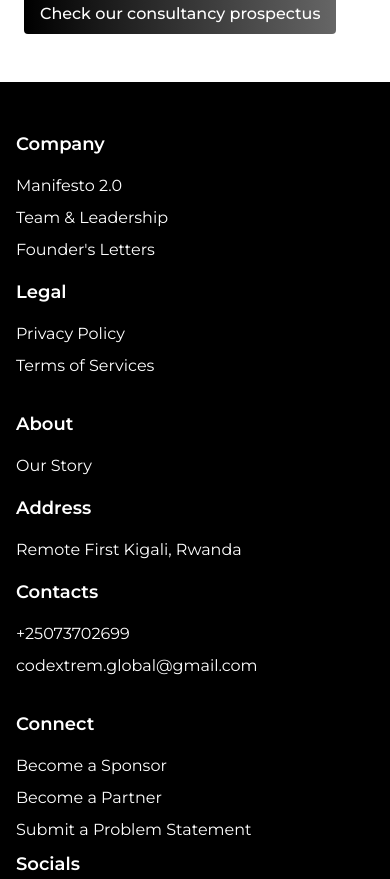
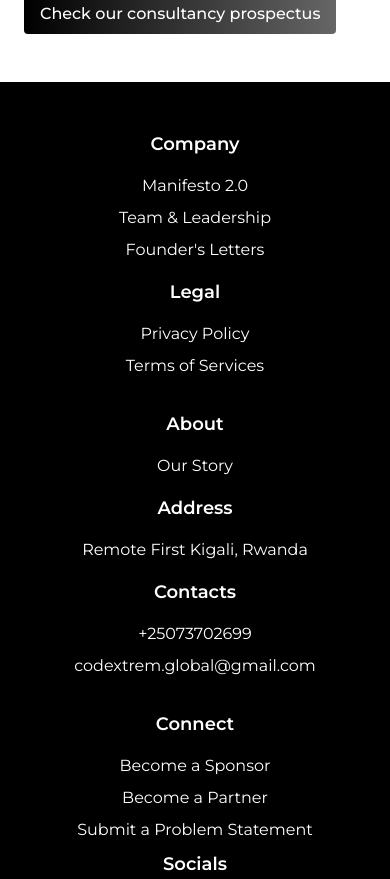
Before and after one commit to Simeon-Azeh/codextreme_back, a Next.js app: page / in a window 390 px wide. Shown: the part 11121-12000 px from the top of the page. Built offline with nearby package versions, Linux system fonts and the light colour scheme.

Commit message:
fixed footer responsiveness

```diff
--- a/app/components/footer.tsx
+++ b/app/components/footer.tsx
@@ -4,21 +4,21 @@ import { FaFacebook, FaTwitter, FaLinkedin, FaInstagram } from 'react-icons/fa';
 const Footer = () => {
     return (
         <footer className="bg-black text-white py-12">
-            <div className="w-full md:w-[90%] mx-auto px-4 grid grid-cols-1 md:grid-cols-2 lg:grid-cols-4 gap-8">
+            <div className="w-full md:w-[90%] mx-auto px-4 grid grid-cols-1 md:grid-cols-2 lg:grid-cols-4 gap-8 text-center md:text-left">
 
                 {/* Company Column */}
                 <div>
                     <h4 className="font-semibold text-lg mb-4">Company</h4>
                     <ul className="space-y-2">
-                        <li><a href="#" className="hover:text-purple-500">Manifesto 2.0</a></li>
-                        <li><a href="#" className="hover:text-purple-500">Team & Leadership</a></li>
-                        <li><a href="#" className="hover:text-purple-500">Founder's Letters</a></li>
+                        <li><a href="#" className="hover:text-red-500">Manifesto 2.0</a></li>
+                        <li><a href="#" className="hover:text-red-500">Team & Leadership</a></li>
+                        <li><a href="#" className="hover:text-red-500">Founder's Letters</a></li>
 
                     </ul>
                     <h4 className="font-semibold text-lg my-4">Legal</h4>
                     <ul className="space-y-2">
-                        <li><a href="#" className="hover:text-purple-500">Privacy Policy</a></li>
-                        <li><a href="#" className="hover:text-purple-500">Terms of Services</a></li>
+                        <li><a href="#" className="hover:text-red-500">Privacy Policy</a></li>
+                        <li><a href="#" className="hover:text-red-500">Terms of Services</a></li>
                     </ul>
 
                 </div>
@@ -27,18 +27,18 @@ const Footer = () => {
                 <div>
                     <h4 className="font-semibold text-lg mb-4">About</h4>
                     <ul className="space-y-2">
-                        <li><a href="#" className="hover:text-purple-500">Our Story</a></li>
+                        <li><a href="#" className="hover:text-red-500">Our Story</a></li>
 
                     </ul>
                     <h4 className="font-semibold text-lg my-4">Address</h4>
                     <ul className="space-y-2">
-                        <li><a href="#" className="hover:text-purple-500">Remote First Kigali, Rwanda</a></li>
+                        <li><a href="#" className="hover:text-red-500">Remote First Kigali, Rwanda</a></li>
 
                     </ul>
                     <h4 className="font-semibold text-lg my-4">Contacts</h4>
                     <ul className="space-y-2">
-                        <li><a href="#" className="hover:text-purple-500">+25073702699</a></li>
-                        <li><a href="#" className="hover:text-purple-500">codextrem.global@gmail.com</a></li>
+                        <li><a href="#" className="hover:text-red-500">+25073702699</a></li>
+                        <li><a href="#" className="hover:text-red-500">codextrem.global@gmail.com</a></li>
 
                     </ul>
                 </div>
@@ -47,16 +47,16 @@ const Footer = () => {
                 <div>
                     <h4 className="font-semibold text-lg mb-4">Connect</h4>
                     <ul className="space-y-2">
-                        <li><a href="#" className="hover:text-purple-500">Become a Sponsor</a></li>
-                        <li><a href="#" className="hover:text-purple-500">Become a Partner</a></li>
-                        <li><a href="#" className="hover:text-purple-500">Submit a Problem Statement</a></li>
+                        <li><a href="#" className="hover:text-red-500">Become a Sponsor</a></li>
+                        <li><a href="#" className="hover:text-red-500">Become a Partner</a></li>
+                        <li><a href="#" className="hover:text-red-500">Submit a Problem Statement</a></li>
                         <h4 className="font-semibold text-lg my-4">Socials</h4>
-                        <li className="flex space-x-4">
+                        <li className="flex space-x-4 mx-auto justify-center md:justify-start">
 
-                            <a href="#" className="hover:text-purple-500"><FaFacebook /></a>
-                            <a href="#" className="hover:text-purple-500"><FaTwitter /></a>
-                            <a href="#" className="hover:text-purple-500"><FaLinkedin /></a>
-                            <a href="#" className="hover:text-purple-500"><FaInstagram /></a>
+                            <a href="#" className="hover:text-red-500"><FaFacebook /></a>
+                            <a href="#" className="hover:text-red-500"><FaTwitter /></a>
+                            <a href="#" className="hover:text-red-500"><FaLinkedin /></a>
+                            <a href="#" className="hover:text-red-500"><FaInstagram /></a>
                         </li>
                     </ul>
                 </div>
@@ -65,18 +65,18 @@ const Footer = () => {
                 <div>
                     <h4 className="font-semibold text-lg mb-4">Products & Service</h4>
                     <ul className="space-y-2">
-                        <li><a href="#" className="hover:text-purple-500">Trove</a></li>
-                        <li><a href="#" className="hover:text-purple-500">Hackathons</a></li>
-                        <li><a href="#" className="hover:text-purple-500">Buildathons</a></li>
-                        <li><a href="#" className="hover:text-purple-500">Summer of Code (soon)</a></li>
-                        <li><a href="#" className="hover:text-purple-500">Void Space (soon)</a></li>
+                        <li><a href="#" className="hover:text-red-500">Trove</a></li>
+                        <li><a href="#" className="hover:text-red-500">Hackathons</a></li>
+                        <li><a href="#" className="hover:text-red-500">Buildathons</a></li>
+                        <li><a href="#" className="hover:text-red-500">Summer of Code (soon)</a></li>
+                        <li><a href="#" className="hover:text-red-500">Void Space (soon)</a></li>
 
 
                     </ul>
                     <h4 className="font-semibold text-lg my-4">Solutions</h4>
                     <ul className="space-y-2">
-                        <li><a href="#" className="hover:text-purple-500">Case Studies</a></li>
-                        <li><a href="#" className="hover:text-purple-500">Startups</a></li>
+                        <li><a href="#" className="hover:text-red-500">Case Studies</a></li>
+                        <li><a href="#" className="hover:text-red-500">Startups</a></li>
 
                     </ul>
                 </div>
```
